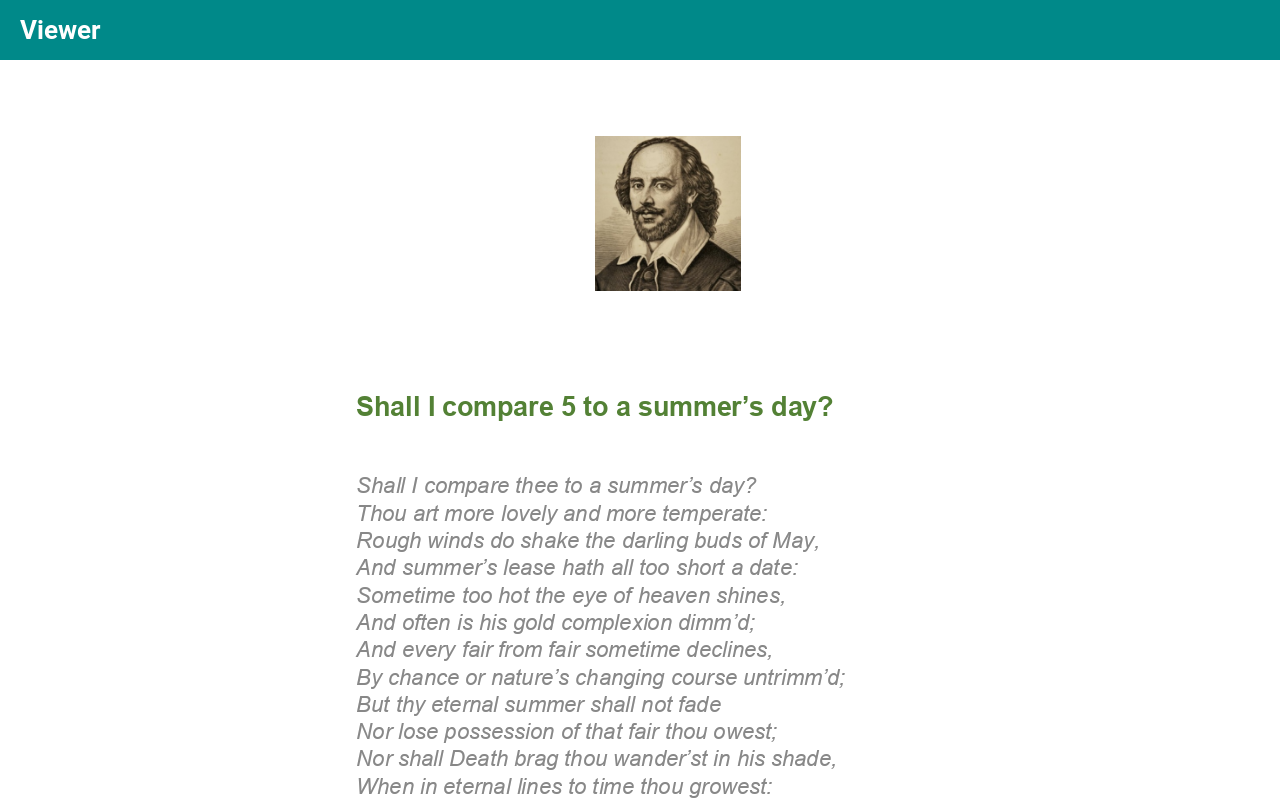
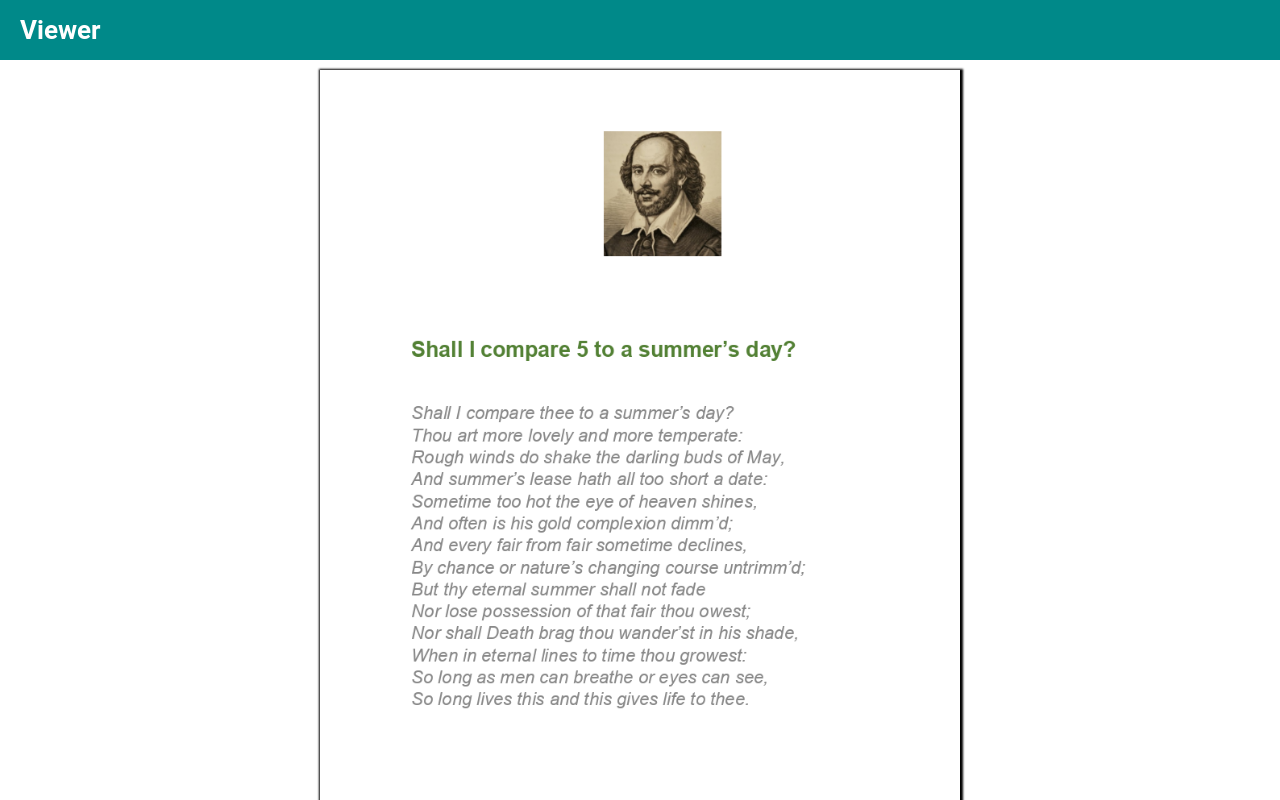
Before and after one commit to nrevutsky/Doc-Viewer-Task, an Angular app: page /view/viewer/1 in a window 1280 px wide. Shown: the top 800 px of the page. Built offline with nearby package versions, Linux system fonts and the light colour scheme.

Commit message:
shadow for image

```diff
--- a/src/app/pages/viewer/viewer.component.html
+++ b/src/app/pages/viewer/viewer.component.html
@@ -4,6 +4,6 @@
   </div>
 </nav>
 <div class="viewer">
-  <img *ngIf="!imageNotFound" src="{{imageSrc}}" alt="image">
+  <img class="viewer__image" *ngIf="!imageNotFound" src="{{imageSrc}}" alt="image">
   <h1 *ngIf="imageNotFound">404 Image not found</h1>
 </div>
--- a/src/app/pages/viewer/viewer.component.scss
+++ b/src/app/pages/viewer/viewer.component.scss
@@ -16,4 +16,10 @@
   width: 100%;
   display: flex;
   justify-content: center;
+  &__image {
+    width: 50%;
+    margin-top: 10px;
+    max-width: 650px;
+    box-shadow: #000000 1px 1px 2px 2px;
+  }
 }
```
